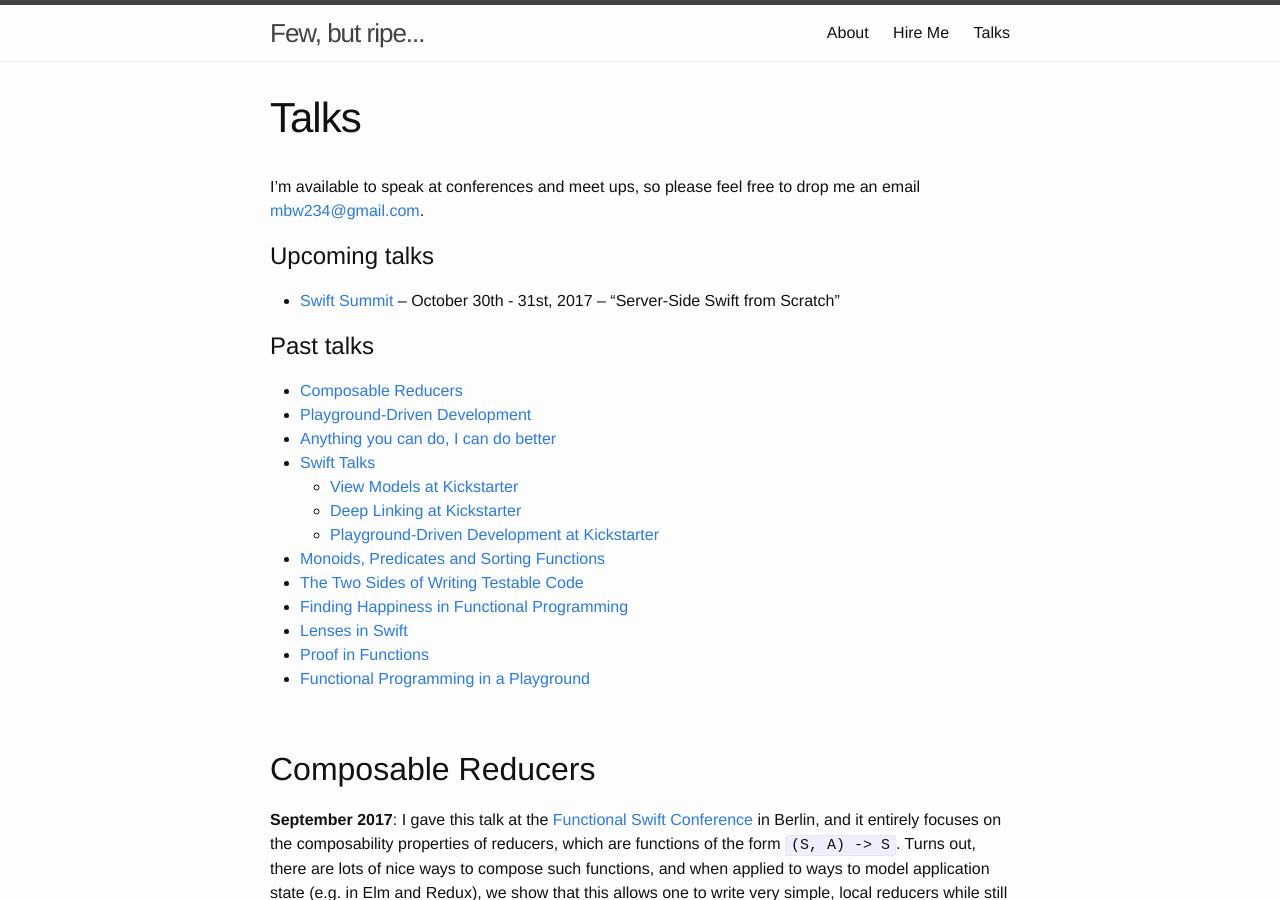
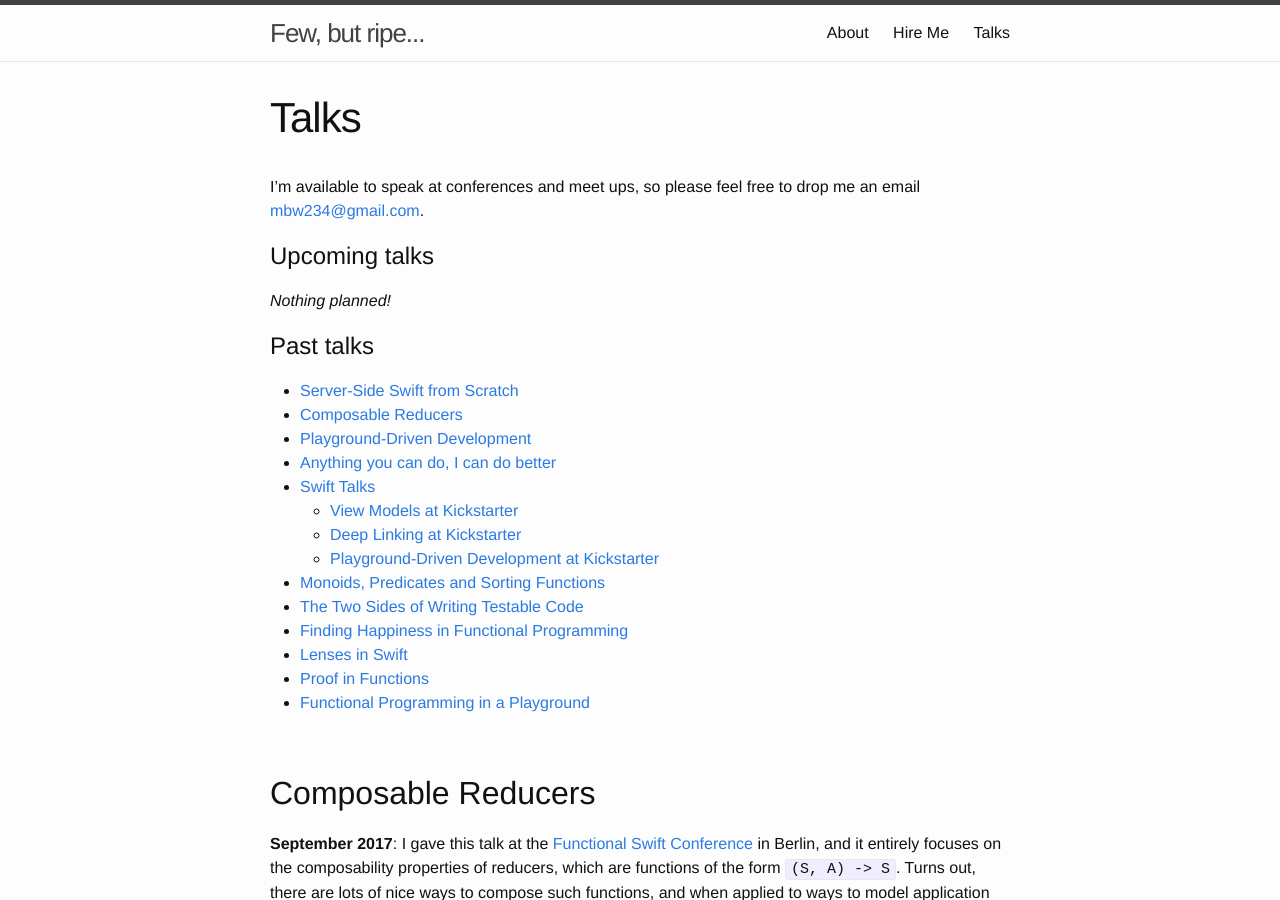
Before and after one commit to mbrandonw/mbrandonw.github.io, a Jekyll site: the page built from talks.md, in a window 1280 px wide and 900 px high. Built offline with Jekyll 4.4.1, drawn with Linux system fonts in a browser that asks for light colours.

Commit message:
Update talks.md

```diff
--- a/talks.md
+++ b/talks.md
@@ -9,10 +9,11 @@ I’m available to speak at conferences and meet ups, so please feel free to dro
 
 # Upcoming talks
 
-* [Swift Summit](http://swiftsummit.com) – October 30th - 31st, 2017 – “Server-Side Swift from Scratch”
+_Nothing planned!_
 
 # Past talks
 
+* [Server-Side Swift from Scratch](http://swiftsummit.com)
 * [Composable Reducers](#composable-reducers)
 * [Playground-Driven Development](#playground-driven-development)
 * [Anything you can do, I can do better](#anything-you-can-do-i-can-do-better)
```
